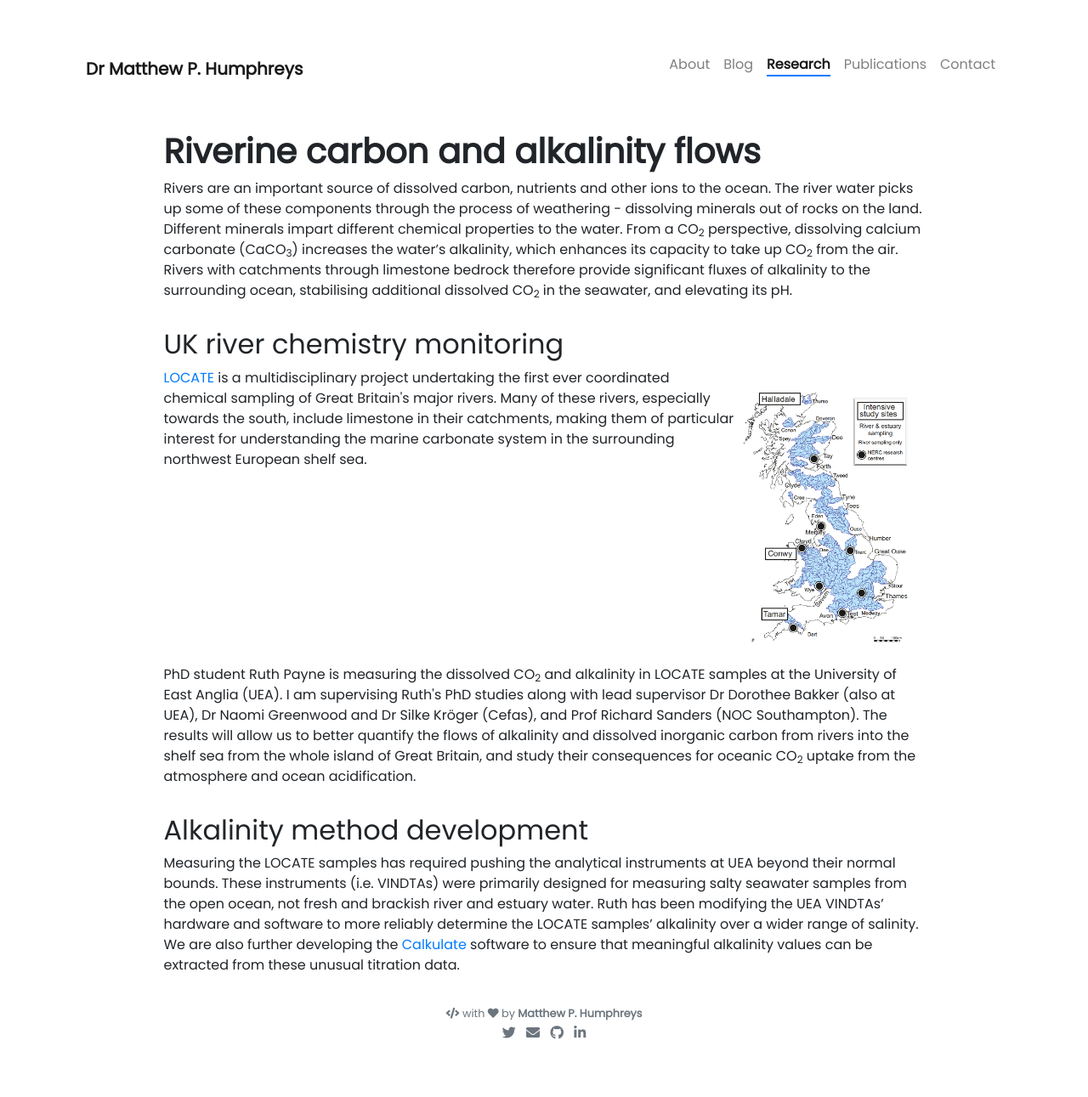
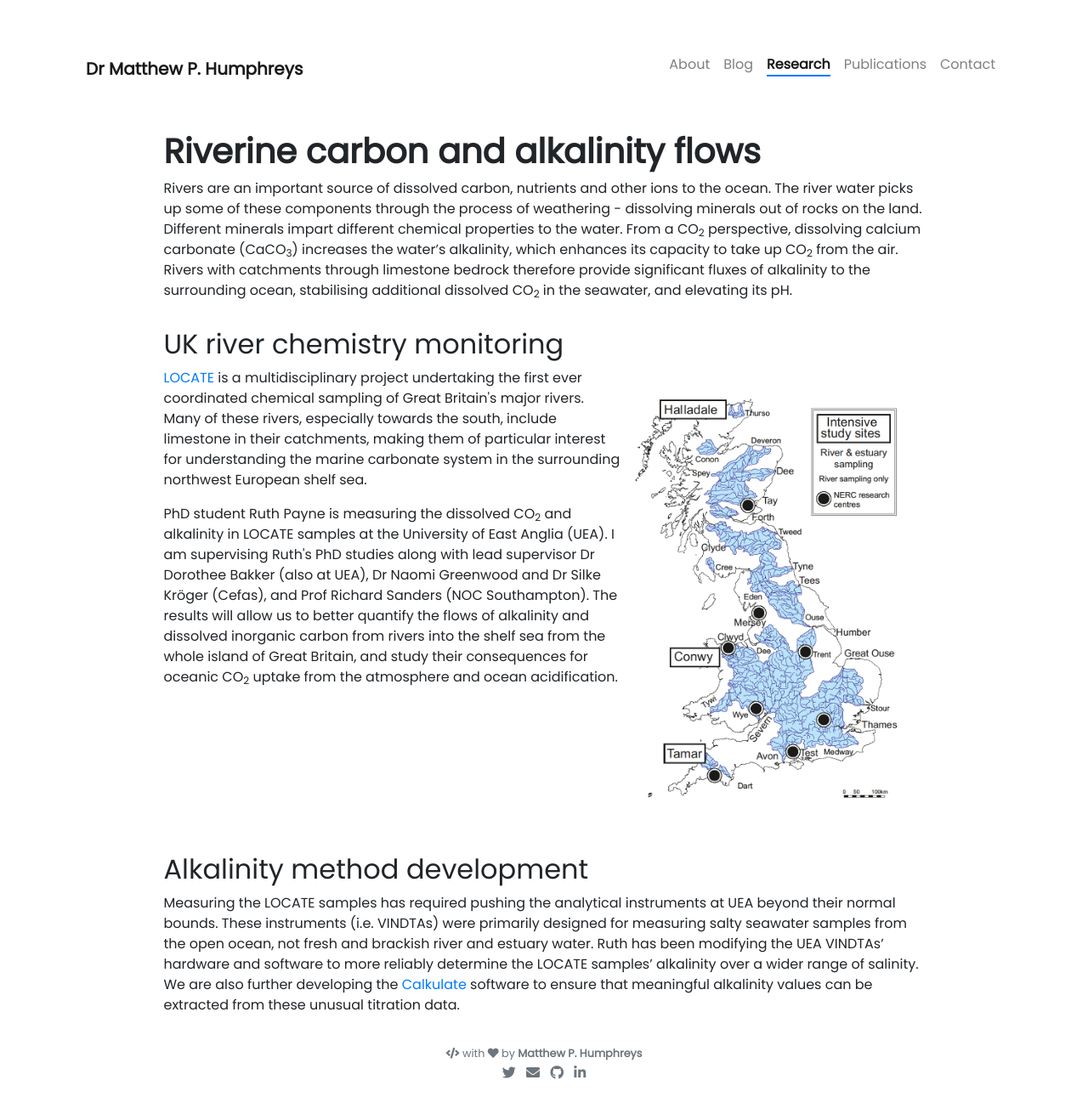
Before and after one commit to mvdh7/mvdh7.github.io, a Jekyll site: the page built from _projects/350-locate.md, in a window 1280 px wide. Shown: the whole page at 85% size. Built offline with Jekyll 4.4.1, drawn with Linux system fonts in a browser that asks for light colours; nearby versions of some CDN libraries; comment, search, counter and statistics services are not loaded; before the commit the page ends 1244 px from its top, so only the background shows below that.

Commit message:
Adjust flex sizing

```diff
--- a/_projects/350-locate.md
+++ b/_projects/350-locate.md
@@ -16,13 +16,15 @@ Rivers are an important source of dissolved carbon, nutrients and other ions to
 
 <div style="display:flex">
 
+<div>
 <p><a href="http://locate.ac.uk/">LOCATE</a> is a multidisciplinary project undertaking the first ever coordinated chemical sampling of Great Britain's major rivers. Many of these rivers, especially towards the south, include limestone in their catchments, making them of particular interest for understanding the marine carbonate system in the surrounding northwest European shelf sea.</p>
 
-<img src="https://raw.githubusercontent.com/mvdh7/mvdh7.github.io/master/images/locate.png" width="25%" />
+<p>PhD student Ruth Payne is measuring the dissolved CO<sub>2</sub> and alkalinity in LOCATE samples at the University of East Anglia (UEA). I am supervising Ruth's PhD studies along with lead supervisor Dr Dorothee Bakker (also at UEA), Dr Naomi Greenwood and Dr Silke Kröger (Cefas), and Prof Richard Sanders (NOC Southampton). The results will allow us to better quantify the flows of alkalinity and dissolved inorganic carbon from rivers into the shelf sea from the whole island of Great Britain, and study their consequences for oceanic CO<sub>2</sub> uptake from the atmosphere and ocean acidification.</p>
+</div>
+
+<img src="https://raw.githubusercontent.com/mvdh7/mvdh7.github.io/master/images/locate.png" width="40%" />
 
 </div>
-
-<p>PhD student Ruth Payne is measuring the dissolved CO<sub>2</sub> and alkalinity in LOCATE samples at the University of East Anglia (UEA). I am supervising Ruth's PhD studies along with lead supervisor Dr Dorothee Bakker (also at UEA), Dr Naomi Greenwood and Dr Silke Kröger (Cefas), and Prof Richard Sanders (NOC Southampton). The results will allow us to better quantify the flows of alkalinity and dissolved inorganic carbon from rivers into the shelf sea from the whole island of Great Britain, and study their consequences for oceanic CO<sub>2</sub> uptake from the atmosphere and ocean acidification.</p>
 
 ## Alkalinity method development
 
```
